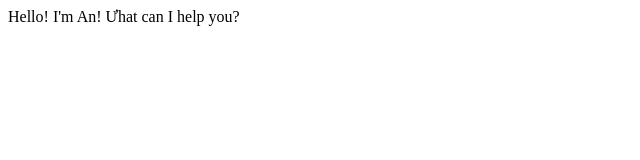
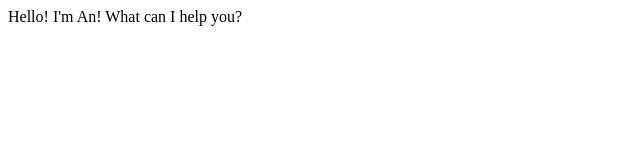
Before and after one commit to phantuanan/phantuanan.github.io, a plain HTML site: page index.html in a window 1280 px wide. Shown: the full height of the page, 0-640 px from the left. Drawn offline with Linux system fonts and the light colour scheme.

Commit message:
Update index.html

```diff
--- a/index.html
+++ b/index.html
@@ -1,3 +1,3 @@
 <html><body>Hello!</body></html>
 <html><body>I'm An!</body></html>
-<html><body>Ưhat can I help you?</body></html>
+<html><body>What can I help you?</body></html>
```
